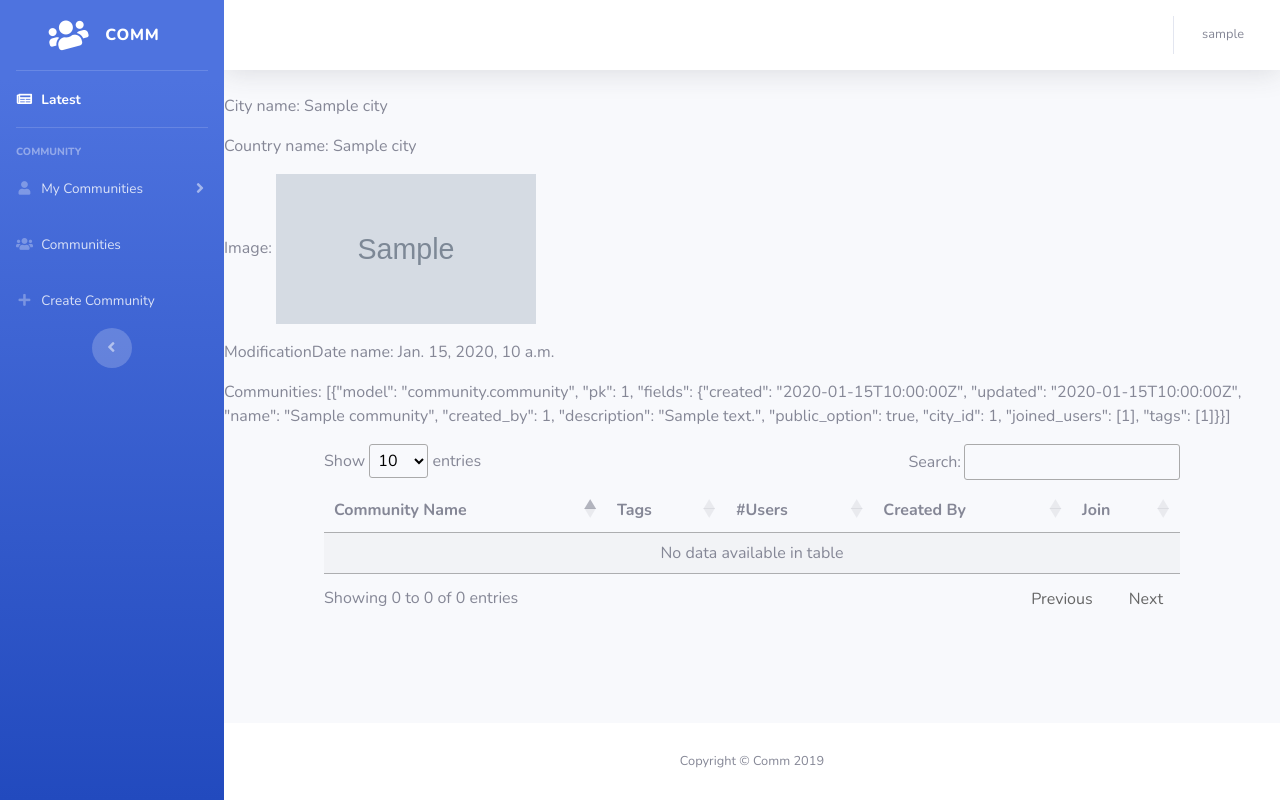
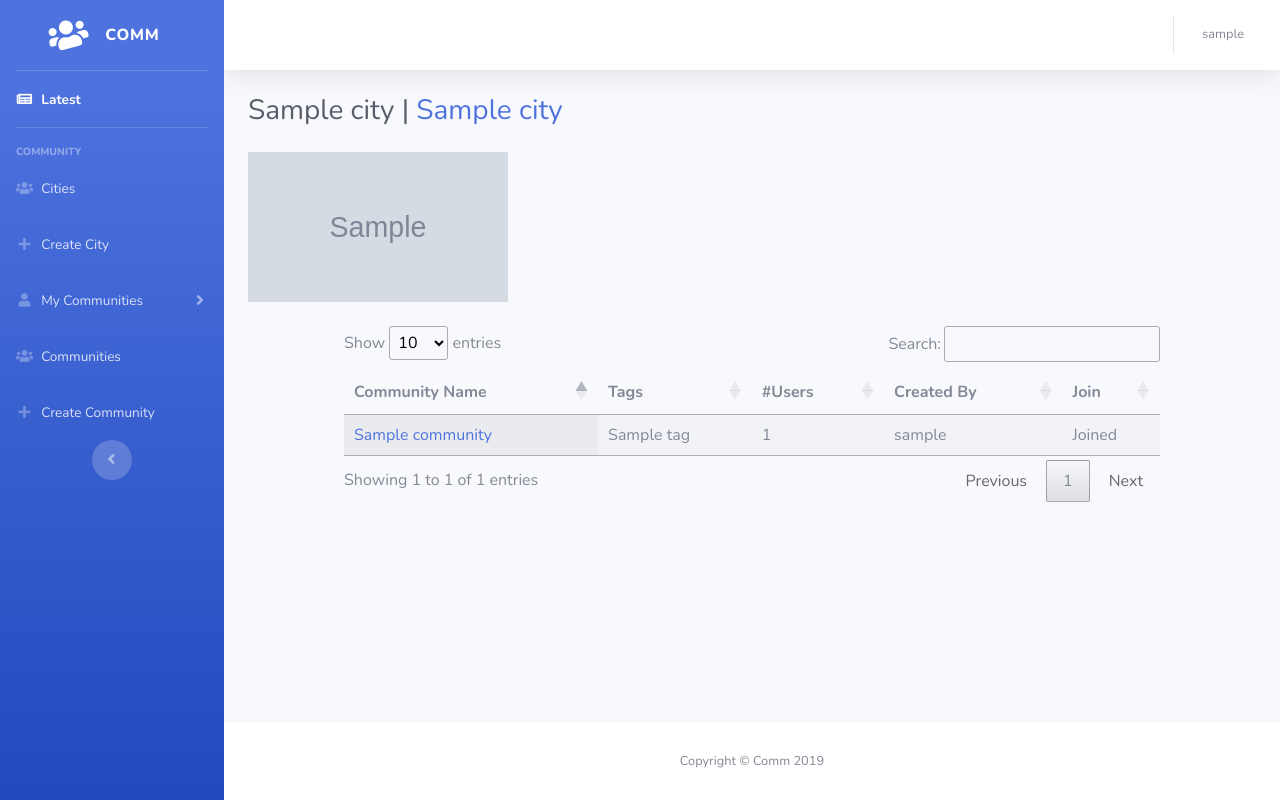
Before and after one commit to bengibaykal/swe574group1, a Django app: a page that uses cityapp/templates/user/city.html in a window 1280 px wide. Run offline with Django 3.2, Linux system fonts and the light colour scheme; a user stored in the database is signed in; tables that the repository leaves empty hold one stand-in row (values such as "Sample post"); grey boxes marked "Sample" are stand-in pictures; some libraries are stand-ins or nearby versions.

Commit message:
front end fix

```diff
--- a/cityapp/city/views.py
+++ b/cityapp/city/views.py
@@ -6,7 +6,7 @@
                                      RetrieveAPIView,
                                      DestroyAPIView,
                                      UpdateAPIView,
-                                     CreateAPIView,)
+                                     CreateAPIView, )
 
 from city.models import City
 from community.models import Community
@@ -15,7 +15,16 @@
 from rest_framework.response import Response
 from django.http import JsonResponse
 from django.core import serializers
+import base64
+from django.core.files.base import ContentFile
 
+
+def base64_file(data, name=None):
+    _format, _img_str = data.split(';base64,')
+    _name, ext = _format.split('/')
+    if not name:
+        name = _name.split(":")[-1]
+    return ContentFile(base64.b64decode(_img_str), name='{}.{}'.format(name, ext))
 
 
 class ListCityAPIView(ListAPIView):
@@ -38,20 +47,23 @@
 
     def get(self, request, name):
         city = City.objects.get(name=name)
+        my_communities = Community.objects.filter(joined_users=self.request.user)
         communities = Community.objects.filter(city_id=city.id)
-        serialized_qs = serializers.serialize('json', communities)
 
-        return Response({'city': city, 'communitiesOfCity': serialized_qs})
+        return Response({'city': city, 'comms': communities, "communities": my_communities})
+
 
 class DeleteCityAPIView(DestroyAPIView):
     queryset = City.objects.all()
     serializer_class = CitySerializer
     lookup_field = 'name'
 
+
 class UpdateCityAPIView(UpdateAPIView):
     queryset = City.objects.all()
     serializer_class = CitySerializer
     lookup_field = 'name'
+
 
 class CreateCityAPIView(CreateAPIView):
     serializer_class = CitySerializer
@@ -59,18 +71,20 @@
     template_name = 'user/create_city.html'
 
     def get(self, request):
+        communities = Community.objects.filter(joined_users=self.request.user)
         queryset = City.objects.all()
-        return Response({"cities": queryset})
-
+        return Response({"cities": queryset, "communities": communities})
 
     def post(self, request):
         name = request.data["name"]
         country_name = request.data["country_name"]
         image = request.data["image"]
-        print("Name:" + name)
+        if not name:
+            return JsonResponse({"error": "City Name Can't be Empty"})
         try:
-            city = City.objects.create(name=name, country_name=country_name, image=image)
-        except:
-            return JsonResponse( {"error": "A community with the same name already exists"})
+            city = City.objects.create(name=name, country_name=country_name, image=base64_file(image))
+        except Exception as e:
+            print(e)
+            return JsonResponse({"error": "Error Creating the City"})
 
         return JsonResponse({"name": city.name})
--- a/cityapp/templates/user/cities.html
+++ b/cityapp/templates/user/cities.html
@@ -1,4 +1,4 @@
-{% extends "user/cards.html" %}
+{% extends "user/manager.html" %}
 {% load staticfiles %}
 <!DOCTYPE html>
 <html lang="en">
--- a/cityapp/templates/user/city.html
+++ b/cityapp/templates/user/city.html
@@ -3,12 +3,15 @@
 <!DOCTYPE html>
 <html lang="en">
 {% block wrapper %}
+    <div class="container-fluid" style="background: {{ city.image.url }}">
+        <div class="d-sm-flex align-items-center justify-content-between mb-4">
 
-    <p>City name: {{city.name}}</p>
-<p>Country name: {{city.country_name}}</p>
-<p>Image: <img style="width:260px;height:150px;" src={{ city.image.url }}></p>
-<p>ModificationDate name: {{city.modification_date}}</p>
-<p>Communities: {{ communitiesOfCity }}</p>
+            <h3 class="h3 mb-0 text-gray-800">{{ city.name }} | <span
+                    style="color: #4e73df">{{ city.country_name }}</span></h3>
+        </div>
+        <div class="d-sm-flex align-items-center justify-content-between mb-4">
+            <span><img style="width:260px;height:150px;" src={{ city.image.url }}></span>
+        </div>
         <!-- Masthead -->
         <div class="col-md-10 col-lg-10 col-xl-10 mx-auto">
             <table id="table_id" class="display" style="width: 100%;">
@@ -39,6 +42,7 @@
                 </tbody>
             </table>
         </div>
+    </div>
 {% endblock %}
 
 </html>
--- a/cityapp/templates/user/create_city.html
+++ b/cityapp/templates/user/create_city.html
@@ -64,7 +64,8 @@
             console.log("In");
             var name = $("#city_name").val();
             var country_name = $("#country_name").val();
-            var image = $("#imageName").val();
+            var image = $("#img-upload").attr("src");
+            console.log(image)
             var csrftoken = $("input[name='csrfmiddlewaretoken']").val();
             $.ajaxSetup({
                 beforeSend: function (xhr, settings) {
@@ -76,7 +77,7 @@
             $.ajax({
                 method: "POST",
                 url: "{% url "city:create-city" %}",
-                data: {name, country_name, image},
+                data: {"name":name, "country_name":country_name, "image":image},
                 success: function (data) {
                     var cityName = data["name"];
                     console.log("CITY NAME " + cityName)
--- a/cityapp/templates/user/manager.html
+++ b/cityapp/templates/user/manager.html
@@ -67,6 +67,19 @@
         <div class="sidebar-heading">
             Community
         </div>
+
+        <li class="nav-item">
+            <a class="nav-link" href="{% url "city:list-city" %}">
+                <i class="fas fa-fw fa-users"></i>
+                <span>Cities</span></a>
+        </li>
+
+
+        <li class="nav-item">
+            <a class="nav-link" href="{% url "city:create-city" %}">
+                <i class="fas fa-fw fa-plus"></i>
+                <span>Create City</span></a>
+        </li>
 
         <!-- Nav Item - Pages Collapse Menu -->
         <li class="nav-item">
@@ -284,7 +297,8 @@
                                             </a>
                                             <div class="dropdown-menu dropdown-menu-right shadow animated--fade-in"
                                                  aria-labelledby="dropdownMenuLink">
-                                                <div class="dropdown-header"><i class="fas fa-directions"></i>Actions:</div>
+                                                <div class="dropdown-header"><i class="fas fa-directions"></i>Actions:
+                                                </div>
                                                 <a class="dropdown-item"
                                                    href="{% url "community:post-detail" post.id %}">Go to Post</a>
                                                 {#                                                <a class="dropdown-item" href="#">Another action</a>#}
```
Also changed, not shown: cityapp/cityapp/settings.py (+7 -5 lines), cityapp/community/migrations/0026_community_city_id.py (added). Lines whose indentation alone changed are shown as unchanged.
